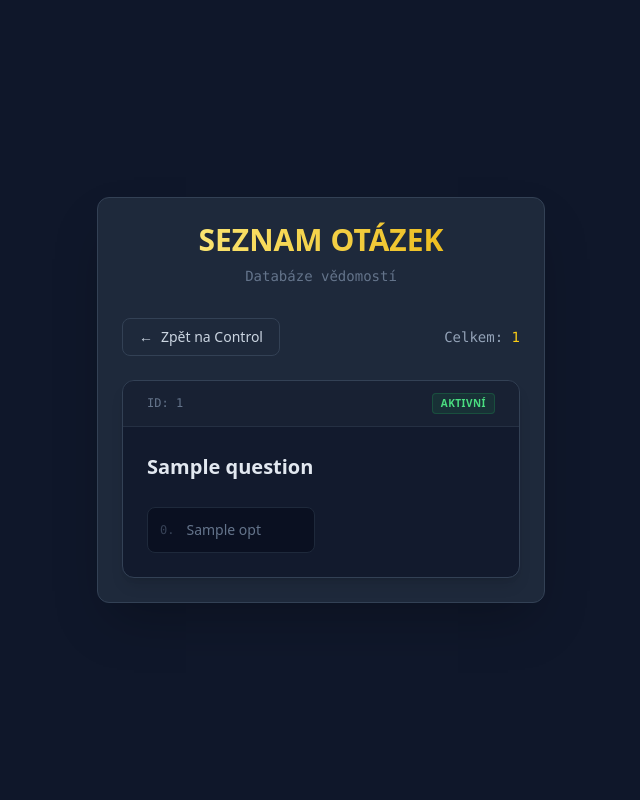
After one commit to ddeejjvviidd/xmas_qr_game, a FastAPI app: template app/templates/questions_list.html in a window 1280 px wide. The commit adds this page. Shown: the whole page, without its empty margins (319-959 px from the left). Run offline with FastAPI, Linux system fonts and the light colour scheme; the template is opened without the code that fills it: most values are stand-ins (such as "Sample title", 1, 10 or a date in 2020).

Commit message:
pushing local changes

```diff
--- a/app/main.py
+++ b/app/main.py
@@ -243,7 +243,9 @@ async def present_endpoint(request: Request, id: str = None):
     is_admin = (auth_cookie == "allowed")
 
     if(TROLL_MODE and not is_admin):
-        return RedirectResponse(url=f"https://www.youtube.com/watch?v=xvFZjo5PgG0", status_code=303)
+        with open("catched_ips.txt", "a") as f:
+            f.write(f"{request.client.host}\n")
+        return RedirectResponse(url=f"https://www.youtube.com/watch?v=2yJgwwDcgV8", status_code=303)
 
     # no ID
     if id is None:
@@ -308,6 +310,7 @@ async def control_page_endpoint(request: Request, present_id: str = None):
     return templates.TemplateResponse("control_page.html", {
         "request": request,
         "stats": stats,
+        "total_presents": len(presents),
         "present_id": present_id,
         "troll_mode": TROLL_MODE,
         "check_mode": CHECK_MODE
@@ -361,6 +364,17 @@ async def admin_logout():
     response = HTMLResponse(content="<h1>Logged out</h1>")
     response.delete_cookie(key="admin_access")
     return response
+
+@app_admin.get("/questions")
+async def questions_list_endpoint(request: Request):
+    questions = load_questions()
+
+    sorted_questions = sorted(questions, key=lambda x: x['id'])
+
+    return templates.TemplateResponse("questions_list.html", {
+        "request": request,
+        "questions": sorted_questions
+    })
 
 #===============================================================
 #==================       POST ENDPOINTS      ==================
--- a/app/templates/control_page.html
+++ b/app/templates/control_page.html
@@ -15,7 +15,7 @@
                 <div class="mb-6 bg-slate-900/80 border border-slate-700 rounded-xl p-4 flex justify-between items-center shadow-lg">
                     <h2 class="text-lg font-bold text-slate-300 tracking-wide">Celkový počet dárků</h2>
                     <span class="text-3xl font-bold text-yellow-400 font-mono bg-yellow-500/10 px-3 py-1 rounded-md border border-yellow-500/20">
-                        {{ stats | sum(attribute='total') }}
+                        {{ total_presents }}
                     </span>
                 </div>
 
@@ -126,6 +126,10 @@
                 <button type="button" onclick="window.location.href='/add_question'"
                         class="w-full mt-3 px-4 py-3 rounded-lg border border-green-500/30 bg-green-500/10 text-green-400 font-bold text-sm hover:bg-green-500/20 transition-all flex items-center justify-center gap-2">
                     ADD QUESTION
+                </button>
+                <button type="button" onclick="window.location.href='/questions'"
+                        class="w-full mt-3 px-4 py-3 rounded-lg border border-blue-500/30 bg-blue-500/10 text-blue-400 font-bold text-sm hover:bg-blue-500/20 transition-all flex items-center justify-center gap-2">
+                    SEE QUESTIONS
                 </button>
             </div>
 
--- /dev/null
+++ b/app/templates/questions_list.html
@@ -0,0 +1,72 @@
+{% extends "base.html" %}
+
+{% block content %}
+
+    <div class="text-center mb-8">
+        <h1 class="text-3xl cursor-pointer font-bold text-transparent bg-clip-text bg-gradient-to-r from-yellow-200 to-yellow-500" onclick="location.href='/control_page'">
+            SEZNAM OTÁZEK
+        </h1>
+        <p class="text-slate-500 text-sm mt-2 font-mono">Databáze vědomostí</p>
+    </div>
+
+    <div class="mb-6 flex justify-between items-center">
+        <a href="/control_page" class="px-4 py-2 rounded-lg border border-slate-700 bg-slate-800 text-slate-300 text-sm hover:bg-slate-700 transition-colors flex items-center gap-2">
+            <span>←</span> Zpět na Control
+        </a>
+        <div class="text-slate-400 text-sm font-mono">
+            Celkem: <span class="text-yellow-400">{{ questions|length }}</span>
+        </div>
+    </div>
+
+    <div class="space-y-6">
+        {% for q in questions %}
+        <div class="bg-slate-900/80 border border-slate-700 rounded-xl overflow-hidden shadow-lg hover:border-slate-600 transition-colors">
+
+            <div class="bg-slate-800/50 px-6 py-3 border-b border-slate-700/50 flex justify-between items-center">
+                <span class="font-mono text-xs text-slate-500">ID: {{ q.id }}</span>
+
+                {% if q.answered %}
+                    <span class="px-2 py-0.5 rounded text-[10px] font-bold uppercase tracking-wider bg-red-500/10 text-red-400 border border-red-500/20">
+                        Zodpovězeno
+                    </span>
+                {% else %}
+                    <span class="px-2 py-0.5 rounded text-[10px] font-bold uppercase tracking-wider bg-green-500/10 text-green-400 border border-green-500/20">
+                        Aktivní
+                    </span>
+                {% endif %}
+            </div>
+
+            <div class="p-6">
+
+                <h2 class="text-xl font-bold text-slate-200 mb-6 leading-relaxed">
+                    {{ q.title }}
+                </h2>
+
+                <div class="grid grid-cols-1 md:grid-cols-2 gap-3">
+                    {% for option in q.options %}
+                        {% set is_correct = (loop.index0 == q.correct_option) %}
+
+                        <div class="p-3 rounded-lg border text-sm transition-all
+                            {% if is_correct %}
+                                bg-green-500/10 border-green-500/50 text-green-300 shadow-[0_0_10px_rgba(34,197,94,0.1)]
+                            {% else %}
+                                bg-slate-950/50 border-slate-800 text-slate-500
+                            {% endif %}
+                        ">
+                            <div class="flex items-start gap-3">
+                                <span class="font-mono text-xs opacity-50 mt-0.5">{{ loop.index0 }}.</span>
+                                <span class="font-medium">{{ option }}</span>
+                                {% if is_correct %}
+                                    <span class="ml-auto text-green-500">✓</span>
+                                {% endif %}
+                            </div>
+                        </div>
+                    {% endfor %}
+                </div>
+
+            </div>
+        </div>
+        {% endfor %}
+    </div>
+
+{% endblock %}
--- a/presents_qr_pdf_generator.py
+++ b/presents_qr_pdf_generator.py
@@ -116,8 +116,8 @@ def generate_presents_pdf(specific_codes=None):
     print(f"PDF generated: {OUTPUT_PDF}")
 
     # Saving to presents.json to update qr_printed status
-    #if data_modified:
-    #    save_presents(data)
+    if data_modified:
+        save_presents(data)
 
 if __name__ == "__main__":
 
```
Also changed, not shown: 1 other file.
